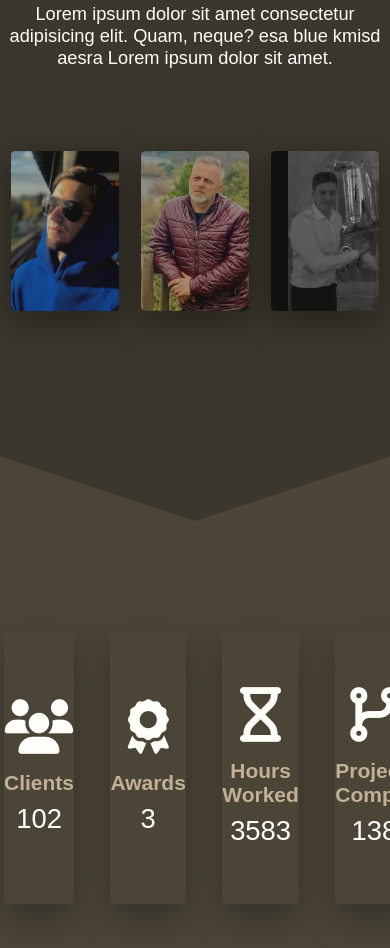
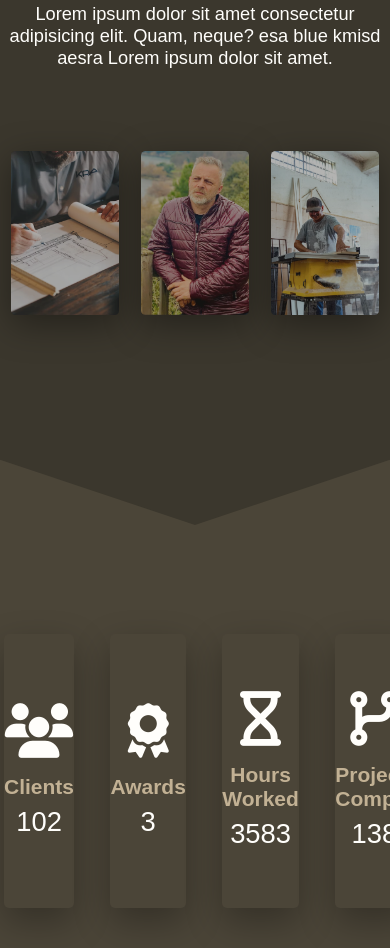
Before and after one commit to TomaszM-dev/Vikbro-client-website, a website with bundled scripts: page index.html in a window 390 px wide. Shown: the part 2387-3335 px from the top of the page. Built offline with nearby package versions, Linux system fonts and the light colour scheme; a web font is replaced by a local one.

Commit message:
site done, only media queries left

```diff
--- a/index.html
+++ b/index.html
@@ -235,7 +235,7 @@
       <div class="aboutus__container">
         <div class="aboutus__box aboutus__box-2" data-tilt>
           <div class="aboutus__box-image">
-            <img src="./img/people/pitek.jpeg" alt="" />
+            <img src="./img/people/my1.avif" alt="" />
           </div>
           <div class="aboutus__box-about">
             <h3 class="aboutus__box-name">John Stanley</h3>
@@ -263,7 +263,7 @@
         </div>
         <div class="aboutus__box aboutus__box-3" data-tilt>
           <div class="aboutus__box-image">
-            <img src="./img/people/graba-3.png" alt="" />
+            <img src="./img/people/my2.avif" alt="" />
           </div>
           <div class="aboutus__box-about">
             <h3 class="aboutus__box-name">John Stanley</h3>
@@ -493,22 +493,6 @@
             </div>
           </div>
           <div class="composition">
-            <!-- <img
-              src="img/work/altana.jpeg"
-              alt=""
-              class="composition__photo composition__photo--p1 composition__photo-selection"
-            />
-            <img
-              src="img/work/altana.jpeg"
-              alt=""
-              class="composition__photo composition__photo--p2 composition__photo-selection"
-            />
-            <img
-              src="img/work/altana.jpeg"
-              alt=""
-              class="composition__photo composition__photo--p3 composition__photo-selection"
-            /> -->
-
             <div
               data-set="1"
               class="composition__photo composition__photo--p1 composition__photo-selection"
```
Also changed, not shown: img/people/my1.avif (added), img/people/my2.avif (added).
